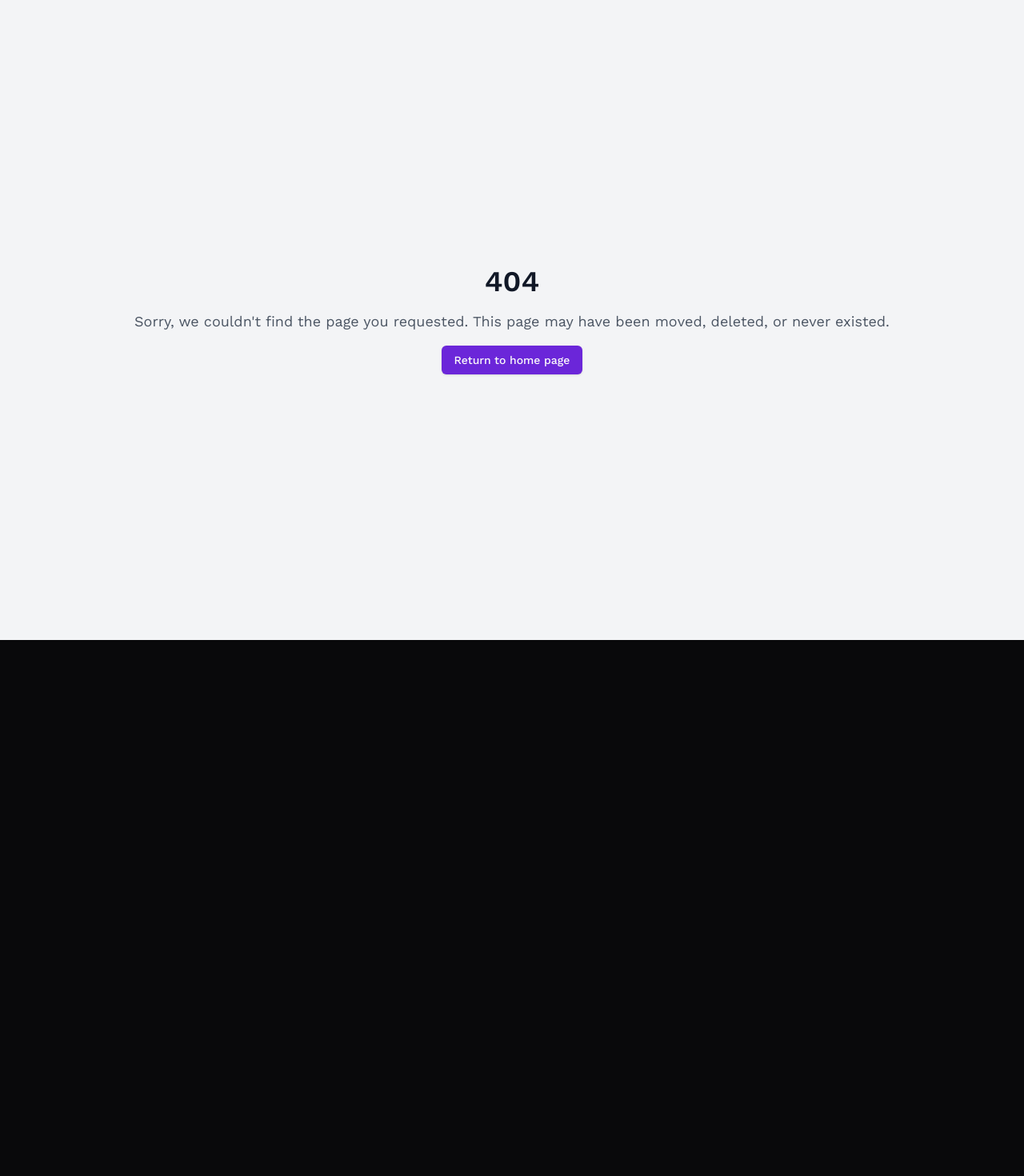
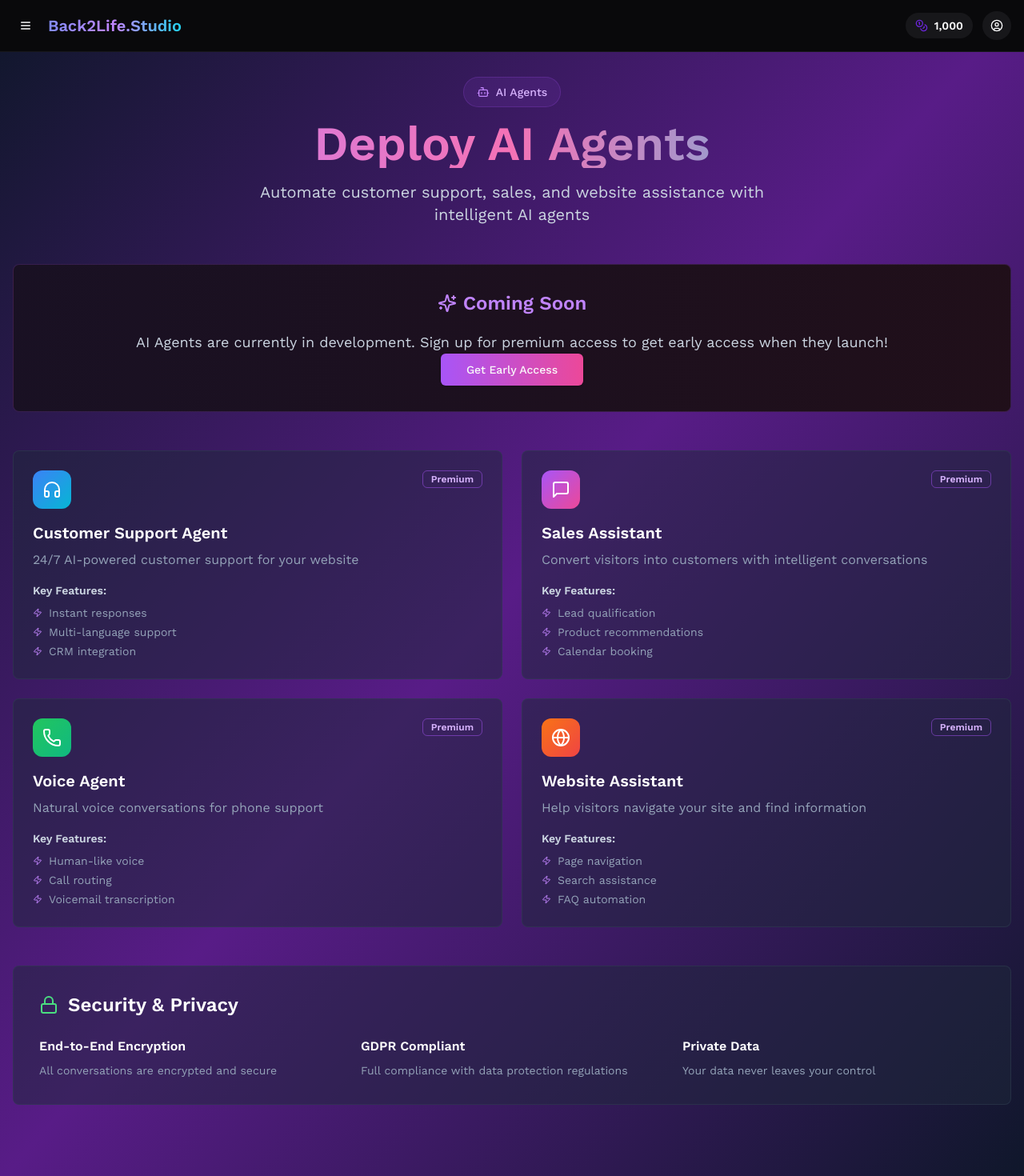
Before and after one commit to ashinstinct/sg-3f9e0639-0e46-47e0-ba87-cf415efaed8a-1774293159, a Next.js app: page /agents in a window 1280 px wide. Before the commit this address had no page. Shown: the top 1470 px of the page at 80% size. Before the commit the page ends 800 px from the top, so only its background shows below. Built offline with nearby package versions, Linux system fonts and the light colour scheme.

Commit message:
feat(ui): add agents page and update tool counts

```diff
--- /dev/null
+++ b/src/pages/agents.tsx
@@ -0,0 +1,150 @@
+import { Navigation } from "@/components/Navigation";
+import { SEO } from "@/components/SEO";
+import { Card, CardContent } from "@/components/ui/card";
+import { Badge } from "@/components/ui/badge";
+import { Button } from "@/components/ui/button";
+import { Bot, Sparkles, Zap, MessageSquare, Phone, Globe, Lock, Headphones } from "lucide-react";
+import Link from "next/link";
+
+export default function AgentsPage() {
+  const agents = [
+    {
+      title: "Customer Support Agent",
+      description: "24/7 AI-powered customer support for your website",
+      icon: Headphones,
+      color: "from-blue-500 to-cyan-500",
+      features: ["Instant responses", "Multi-language support", "CRM integration"],
+      pricing: "Premium"
+    },
+    {
+      title: "Sales Assistant",
+      description: "Convert visitors into customers with intelligent conversations",
+      icon: MessageSquare,
+      color: "from-purple-500 to-pink-500",
+      features: ["Lead qualification", "Product recommendations", "Calendar booking"],
+      pricing: "Premium"
+    },
+    {
+      title: "Voice Agent",
+      description: "Natural voice conversations for phone support",
+      icon: Phone,
+      color: "from-green-500 to-emerald-500",
+      features: ["Human-like voice", "Call routing", "Voicemail transcription"],
+      pricing: "Premium"
+    },
+    {
+      title: "Website Assistant",
+      description: "Help visitors navigate your site and find information",
+      icon: Globe,
+      color: "from-orange-500 to-red-500",
+      features: ["Page navigation", "Search assistance", "FAQ automation"],
+      pricing: "Premium"
+    },
+  ];
+
+  return (
+    <>
+      <SEO
+        title="AI Agents - Back2Life.Studio"
+        description="Deploy AI-powered agents for customer support, sales, and website assistance"
+      />
+      <div className="min-h-screen bg-gradient-to-br from-slate-900 via-purple-900 to-slate-900">
+        <Navigation />
+        <main className="container mx-auto px-4 py-24">
+          <div className="max-w-7xl mx-auto space-y-12">
+            {/* Header */}
+            <div className="text-center space-y-4">
+              <div className="inline-flex items-center gap-2 bg-purple-500/10 border border-purple-500/20 rounded-full px-4 py-2">
+                <Bot className="w-4 h-4 text-purple-400" />
+                <span className="text-sm font-medium text-purple-300">AI Agents</span>
+              </div>
+              <h1 className="text-5xl md:text-6xl font-bold bg-gradient-to-r from-purple-400 via-pink-400 to-cyan-400 bg-clip-text text-transparent">
+                Deploy AI Agents
+              </h1>
+              <p className="text-xl text-slate-300 max-w-2xl mx-auto">
+                Automate customer support, sales, and website assistance with intelligent AI agents
+              </p>
+            </div>
+
+            {/* Coming Soon Banner */}
+            <Card className="bg-gradient-to-r from-purple-500/10 to-pink-500/10 border-purple-500/20">
+              <CardContent className="p-8 text-center space-y-4">
+                <div className="inline-flex items-center gap-2 text-purple-400">
+                  <Sparkles className="w-6 h-6" />
+                  <h2 className="text-2xl font-bold">Coming Soon</h2>
+                </div>
+                <p className="text-slate-300 text-lg">
+                  AI Agents are currently in development. Sign up for premium access to get early access when they launch!
+                </p>
+                <Link href="/dashboard">
+                  <Button size="lg" className="bg-gradient-to-r from-purple-500 to-pink-500 hover:from-purple-600 hover:to-pink-600">
+                    Get Early Access
+                  </Button>
+                </Link>
+              </CardContent>
+            </Card>
+
+            {/* Features Grid */}
+            <div className="grid md:grid-cols-2 gap-6">
+              {agents.map((agent) => (
+                <Card key={agent.title} className="bg-slate-800/50 border-slate-700/50 hover:border-purple-500/50 transition-all">
+                  <CardContent className="p-6 space-y-4">
+                    <div className="flex items-start justify-between">
+                      <div className={`p-3 rounded-xl bg-gradient-to-br ${agent.color}`}>
+                        <agent.icon className="w-6 h-6 text-white" />
+                      </div>
+                      <Badge variant="outline" className="border-purple-500/50 text-purple-300">
+                        {agent.pricing}
+                      </Badge>
+                    </div>
+
+                    <div className="space-y-2">
+                      <h3 className="text-xl font-bold text-white">{agent.title}</h3>
+                      <p className="text-slate-400">{agent.description}</p>
+                    </div>
+
+                    <div className="space-y-2">
+                      <h4 className="text-sm font-semibold text-slate-300">Key Features:</h4>
+                      <ul className="space-y-1">
+                        {agent.features.map((feature, index) => (
+                          <li key={index} className="flex items-center gap-2 text-sm text-slate-400">
+                            <Zap className="w-3 h-3 text-purple-400" />
+                            {feature}
+                          </li>
+                        ))}
+                      </ul>
+                    </div>
+                  </CardContent>
+                </Card>
+              ))}
+            </div>
+
+            {/* Security & Privacy */}
+            <Card className="bg-slate-800/50 border-slate-700/50">
+              <CardContent className="p-8 space-y-6">
+                <div className="flex items-center gap-3">
+                  <Lock className="w-6 h-6 text-green-400" />
+                  <h2 className="text-2xl font-bold text-white">Security & Privacy</h2>
+                </div>
+                <div className="grid md:grid-cols-3 gap-6">
+                  <div className="space-y-2">
+                    <h3 className="font-semibold text-white">End-to-End Encryption</h3>
+                    <p className="text-sm text-slate-400">All conversations are encrypted and secure</p>
+                  </div>
+                  <div className="space-y-2">
+                    <h3 className="font-semibold text-white">GDPR Compliant</h3>
+                    <p className="text-sm text-slate-400">Full compliance with data protection regulations</p>
+                  </div>
+                  <div className="space-y-2">
+                    <h3 className="font-semibold text-white">Private Data</h3>
+                    <p className="text-sm text-slate-400">Your data never leaves your control</p>
+                  </div>
+                </div>
+              </CardContent>
+            </Card>
+          </div>
+        </main>
+      </div>
+    </>
+  );
+}
--- a/src/pages/free-tools.tsx
+++ b/src/pages/free-tools.tsx
@@ -156,12 +156,16 @@ export default function FreeTools() {
 
         <div className="container mx-auto px-4 pt-24 pb-12">
           <div className="max-w-7xl mx-auto">
-            <div className="mb-12 text-center">
-              <h1 className="font-heading font-bold text-5xl mb-4 bg-gradient-to-r from-indigo-400 via-purple-400 to-cyan-400 bg-clip-text text-transparent">
-                Free Tools
+            <div className="text-center space-y-4">
+              <div className="inline-flex items-center gap-2 bg-emerald-500/10 border border-emerald-500/20 rounded-full px-4 py-2">
+                <Sparkles className="w-4 h-4 text-emerald-400" />
+                <span className="text-sm font-medium text-emerald-300">100% Free Forever</span>
+              </div>
+              <h1 className="text-5xl md:text-6xl font-bold bg-gradient-to-r from-emerald-400 via-cyan-400 to-blue-400 bg-clip-text text-transparent">
+                12 FREE Tools
               </h1>
-              <p className="text-muted-foreground text-lg max-w-2xl mx-auto">
-                14 powerful AI tools completely free. No signup, no limits. Tools marked with Pro badge have enhanced paid features.
+              <p className="text-xl text-slate-300 max-w-2xl mx-auto">
+                Professional audio, video, and image tools. No credit card required. No limits.
               </p>
             </div>
 
--- a/src/pages/index.tsx
+++ b/src/pages/index.tsx
@@ -86,11 +86,15 @@ export default function Home() {
         {/* Tools Grid */}
         <div className="container mx-auto px-4 py-20">
           <div className="mb-12 text-center">
-            <h2 className="text-4xl md:text-5xl font-bold mb-4">
-              14 Free Tools + Premium AI
-            </h2>
-            <p className="text-xl text-muted-foreground max-w-2xl mx-auto">
-              Everything you need to create, edit, and transform content
+            <h1 className="text-5xl md:text-7xl font-bold leading-tight">
+              <span className="bg-gradient-to-r from-purple-400 via-pink-400 to-cyan-400 bg-clip-text text-transparent">
+                12 Free Tools
+              </span>
+              <br />
+              <span className="text-white">+ Premium AI Models</span>
+            </h1>
+            <p className="text-xl md:text-2xl text-slate-300 max-w-3xl mx-auto">
+              Create stunning AI content with industry-leading models. Free tools included, premium features available.
             </p>
           </div>
 
```
